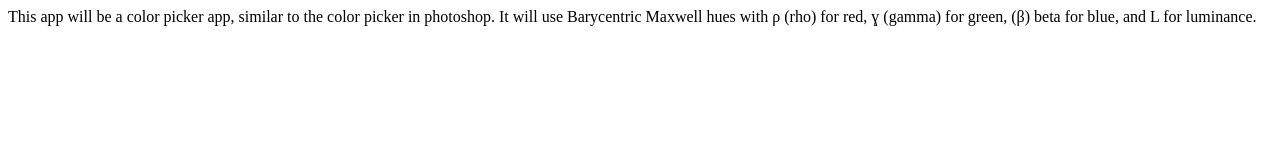
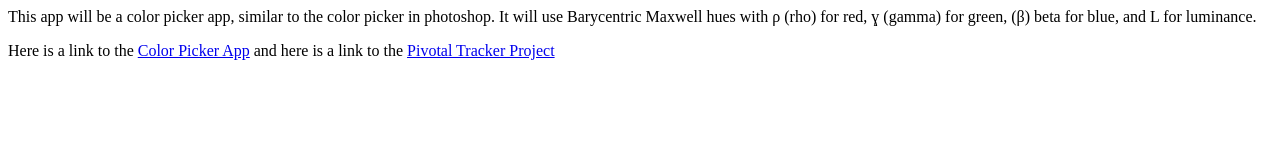
Before and after one commit to Mrelliot11/ColorPicker, a plain HTML site: page index.html in a window 1280 px wide. Drawn offline with Linux system fonts and the light colour scheme.

Commit message:
added links

```diff
--- a/index.html
+++ b/index.html
@@ -1 +1,3 @@
 <p>This app will be a color picker app, similar to the color picker in photoshop. It will use Barycentric Maxwell hues with ρ (rho) for red, ɣ (gamma) for green, (β) beta for blue, and L for luminance.</p>
+
+<p>Here is a link to the <a href="https://github.com/Mrelliot11/ColorPicker">Color Picker App</a> and here is a link to the <a href="https://www.pivotaltracker.com/n/projects/2532488">Pivotal Tracker Project</a></p>
```
